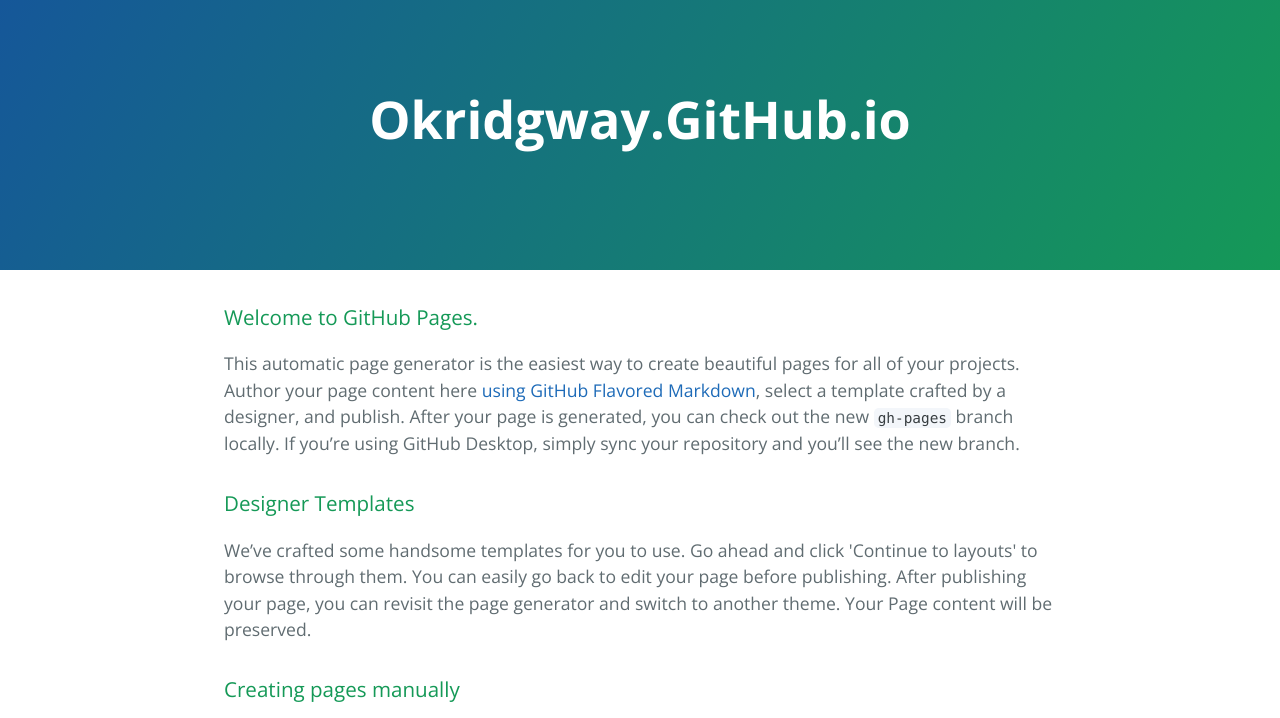
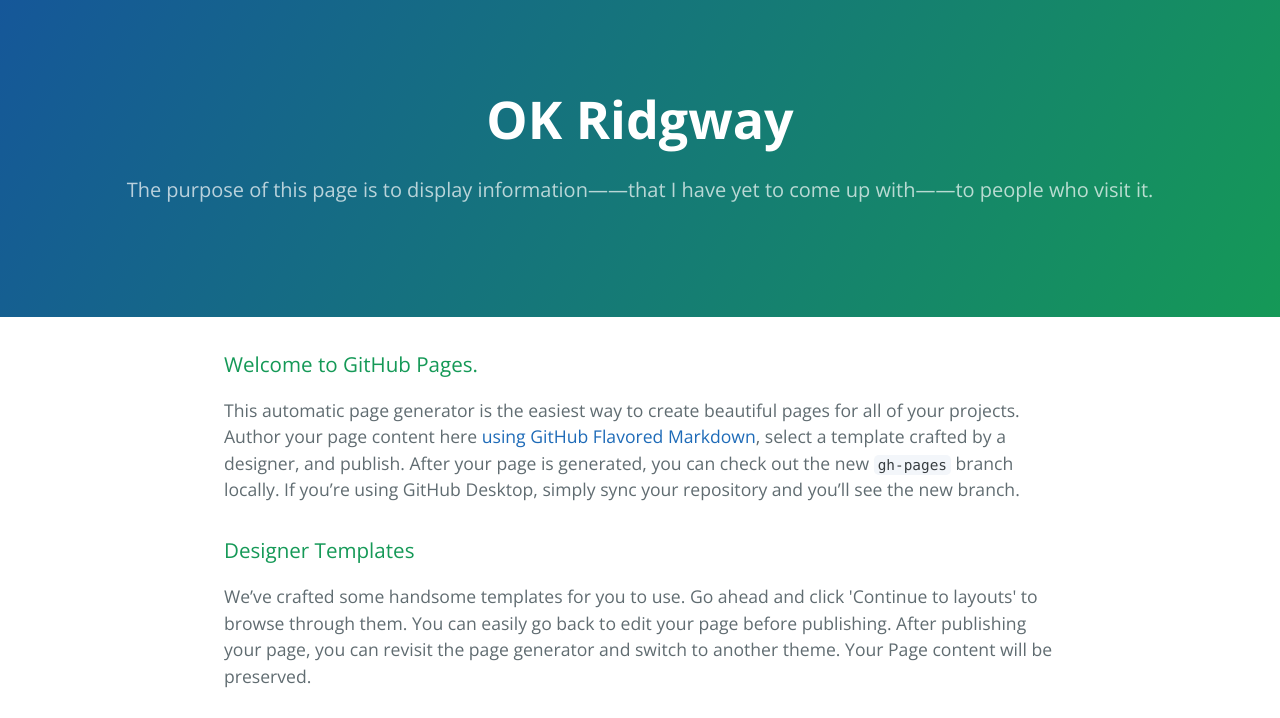
Before and after one commit to okridgway/okridgway.github.io, a plain HTML site: page index.html in a window 1280 px wide. Shown: the top 718 px of the page. Drawn offline with nearby package versions, Linux system fonts and the light colour scheme.

Commit message:
Personalized title and headers h1 and h2

```diff
--- a/index.html
+++ b/index.html
@@ -2,7 +2,7 @@
 <html lang="en-us">
   <head>
     <meta charset="UTF-8">
-    <title>Okridgway.GitHub.io by okridgway</title>
+    <title>OKRidgway</title>
     <meta name="viewport" content="width=device-width, initial-scale=1">
     <link rel="stylesheet" type="text/css" href="stylesheets/normalize.css" media="screen">
     <link href='https://fonts.googleapis.com/css?family=Open+Sans:400,700' rel='stylesheet' type='text/css'>
@@ -11,8 +11,8 @@
   </head>
   <body>
     <section class="page-header">
-      <h1 class="project-name">Okridgway.GitHub.io</h1>
-      <h2 class="project-tagline"></h2>
+      <h1 class="project-name">OK Ridgway</h1>
+      <h2 class="project-tagline">The purpose of this page is to display information——that I have yet to come up with——to people who visit it.</h2>
     </section>
 
     <section class="main-content">
```
